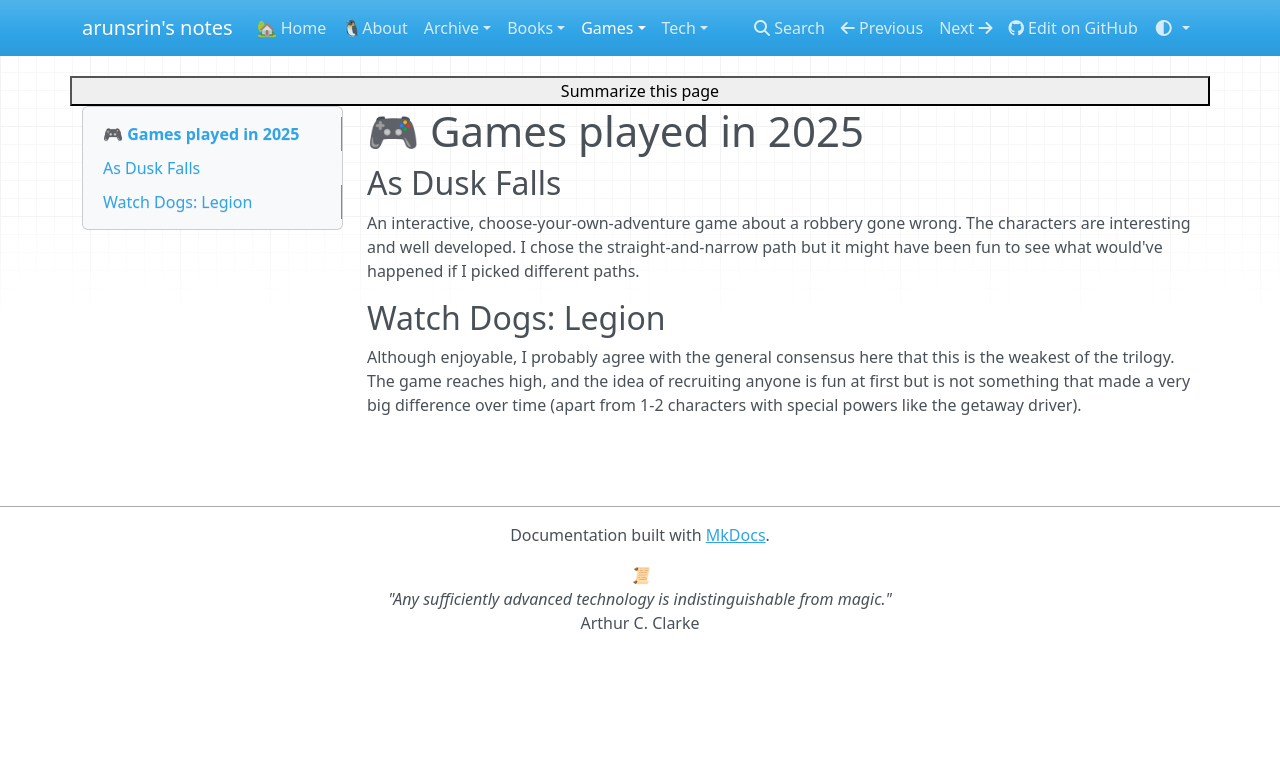
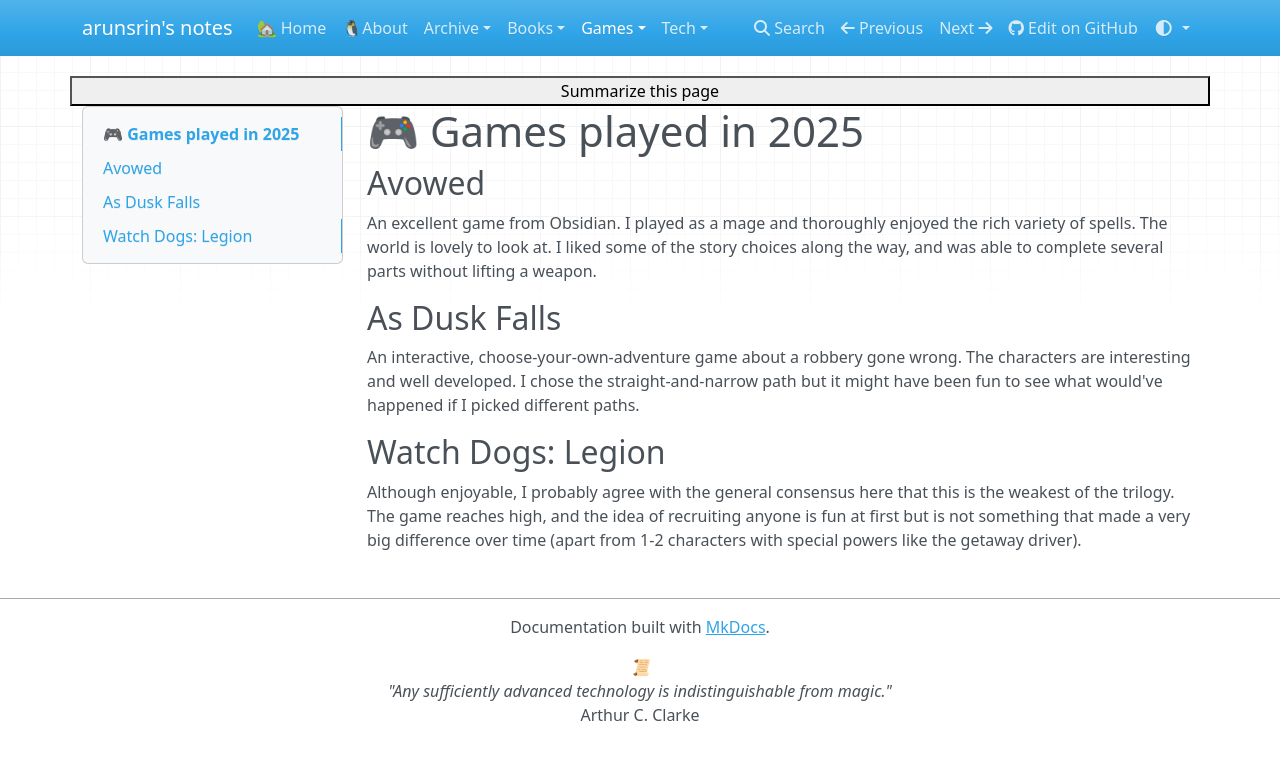
Before and after one commit to arunsrin/arunsrin.mkdocs, an MkDocs documentation site: the page built from home/games/2025.md, in a window 1280 px wide. Shown: the top 760 px of the page. Built offline with MkDocs 1.6.1, drawn with Linux system fonts in a browser that asks for light colours; nearby versions of some CDN libraries.

Commit message:
finished avowed

```diff
--- a/home/games/2025.md
+++ b/home/games/2025.md
@@ -1,4 +1,11 @@
 # 🎮 Games played in 2025
+
+## Avowed
+
+An excellent game from Obsidian. I played as a mage and thoroughly enjoyed the
+rich variety of spells. The world is lovely to look at. I liked some of the story
+choices along the way, and was able to complete several parts without lifting a
+weapon.
 
 ## As Dusk Falls
 
```
